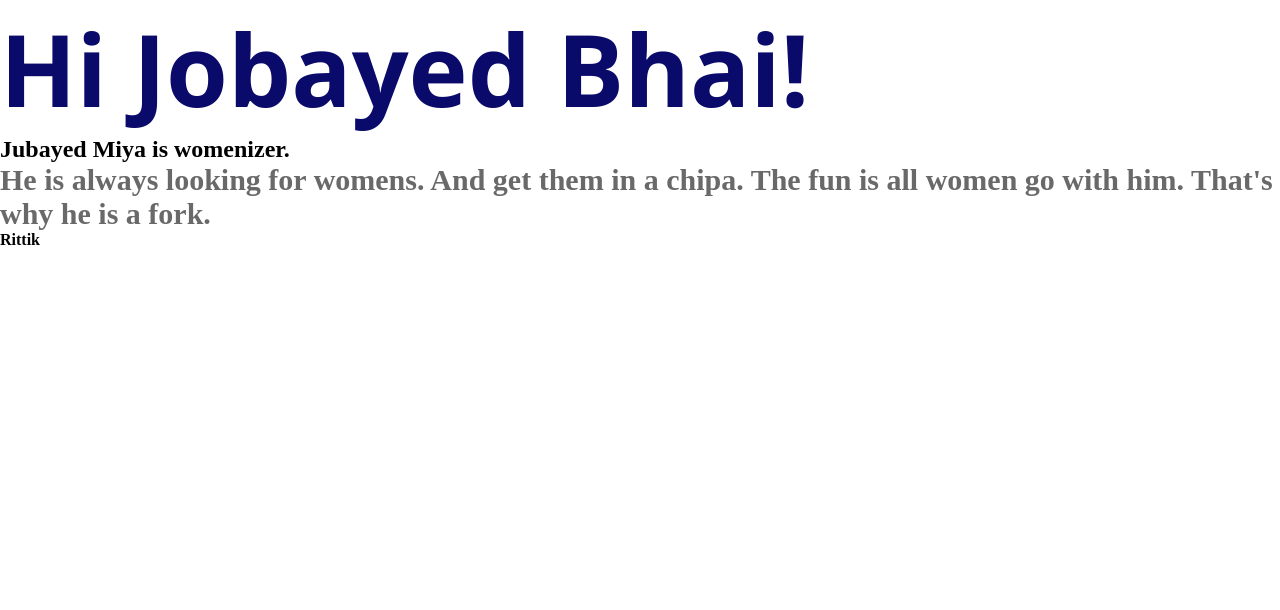
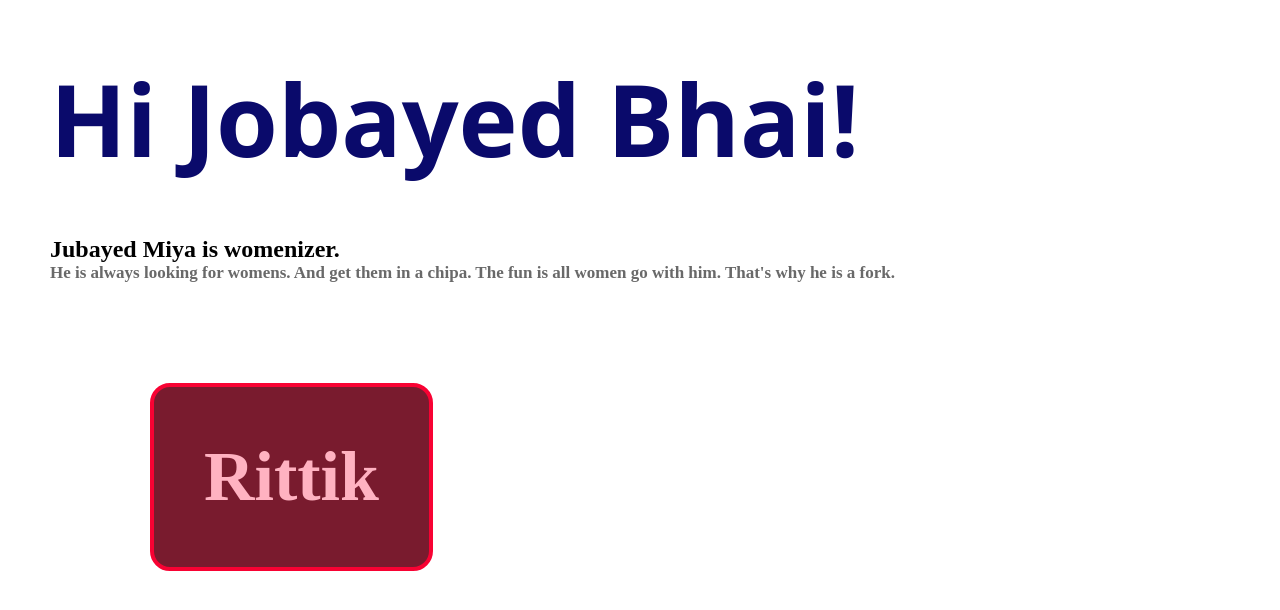
Before and after one commit to Rittik-007/test, a plain HTML site: page index.html in a window 1280 px wide. Drawn offline with Linux system fonts and the light colour scheme.

Commit message:
giving styles to division

```diff
--- a/style.css
+++ b/style.css
@@ -4,15 +4,35 @@
     box-sizing: border-box;
 }
 
+body{
+    padding: 50px;
+}
+
 h1{
     font-family: 'Segoe UI', Tahoma, Geneva, Verdana, sans-serif;
     font-size: 100px;
     color: rgb(10, 10, 107);
+    margin-bottom: 50px;
 }
 
 p{
     font-family: 'Times New Roman', Times, serif;
-    font-size: 30px;
+    font-size: 17px;
     font-weight: 700;
     color: dimgray;
 }
+
+.new{
+    display: inline-block;
+    background-color: rgb(121, 27, 46);
+    margin: 100px;
+    padding: 50px;
+    border: 4px solid rgb(248, 2, 51);
+    border-radius: 20px;
+
+}
+.new h4{
+    font-family: 'Times New Roman', Times, serif;
+    font-size: 70px;
+    color: rgb(255, 178, 193);
+}
```
